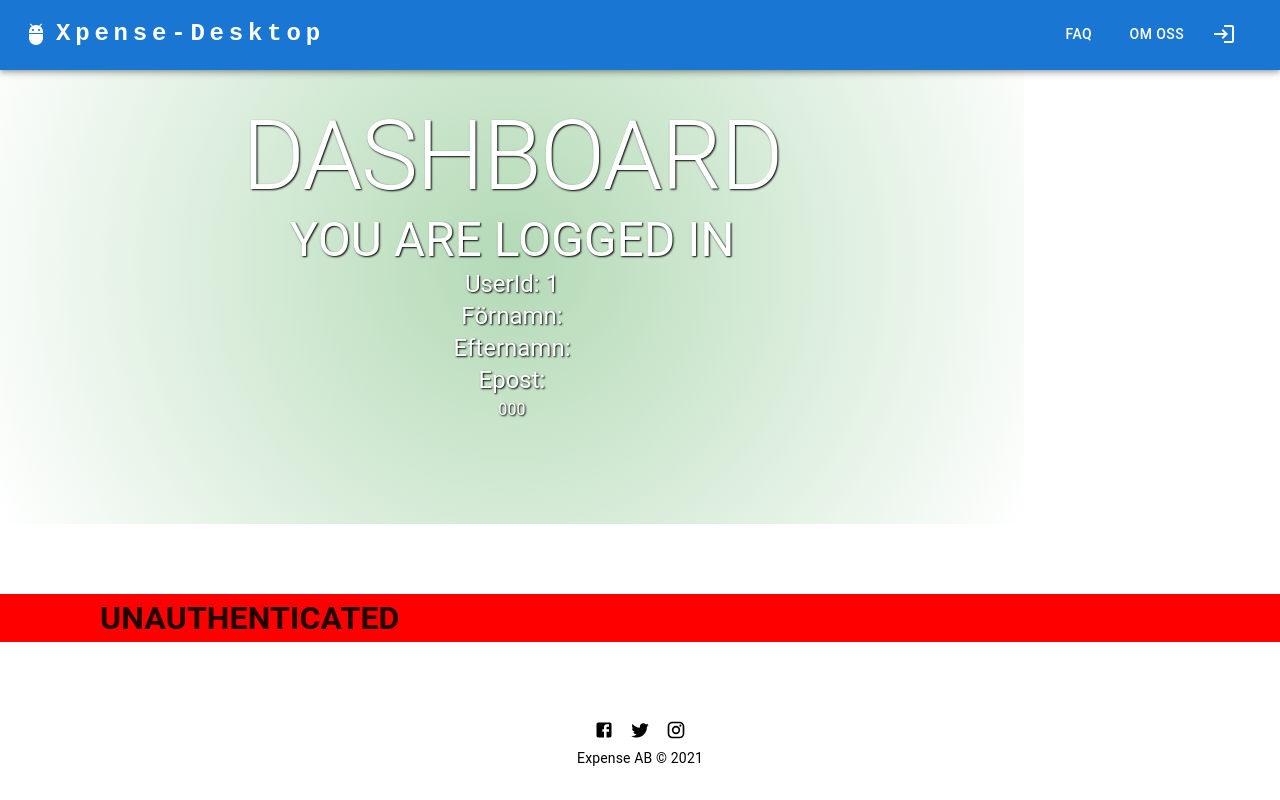
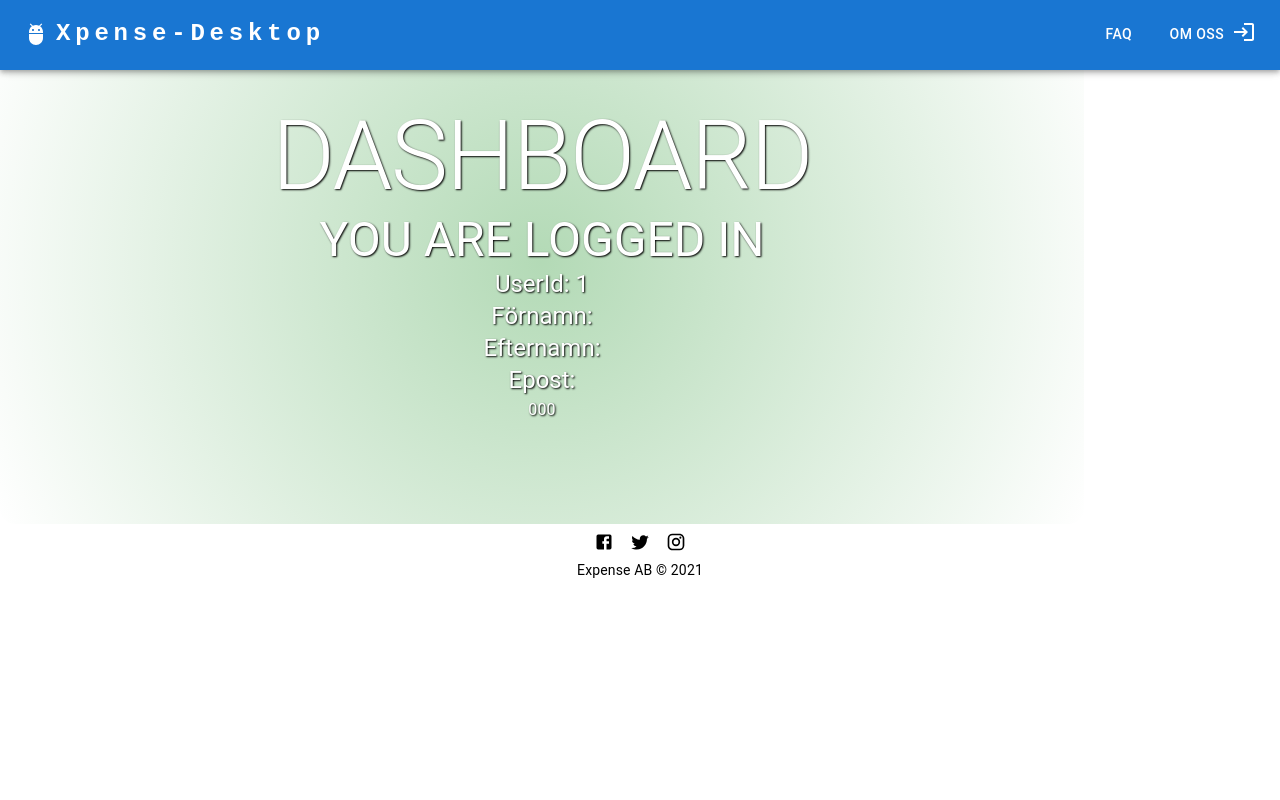
Before and after one commit to Fullstack-Roligheter/Frontend-ReactTS, a React (Create React App) app: page /dashboard in a window 1280 px wide. Built offline with nearby package versions, Linux system fonts and the light colour scheme; sample sign-in values are in the browser's storage.

Commit message:
mera DOM saker

```diff
--- a/src/features/dashboard/dashboard.tsx
+++ b/src/features/dashboard/dashboard.tsx
@@ -14,32 +14,17 @@ const styles = {
 
 function DashboardFeature() {
   const user = useContext(UserContext)
-  // const [loggedIn, setLoggedIn] = useState(false)
 
-  // let UserIsLoggedIn = sessionStorage.getItem('user')
-  // console.log('authenticatedLayout: ', UserIsLoggedIn)
-
+  const [userActive, setUserActive] = useState({
+    active: user,
+  })
+  console.log(user)
   let timeMilli = Date.now().toString().slice(-3)
 
-  // if (user.userId === null) {
-  //   return <Navigate to='/login' replace />
-  // } else {
-  //   setLoggedIn(true)
-  // }
-
-  // useEffect(() => {
-  //   if (user.userId === null) {
-  //     console.log('not logged in')
-  //     setLoggedIn(false)
-  //   } else {
-  //     setLoggedIn(true)
-  //     console.log('logged in')
-  //   }
-  // }, [])
-
-  // if (UserIsLoggedIn === null) {
-  //   return <Navigate to='/login' replace />
-  // }
+  if (userActive.active.loggedIn === false) {
+    console.log('user: ' + userActive)
+    return <Navigate to='/' replace />
+  }
 
   return (
     <Box
@@ -66,16 +51,16 @@ function DashboardFeature() {
         YOU ARE LOGGED IN
       </Typography>
       <Typography variant='h5' style={styles.text}>
-        UserId: {user.user.userId}
+        UserId: {userActive.active.user.userId}
       </Typography>
       <Typography variant='h5' style={styles.text}>
-        Förnamn: {user.user.firstName}
+        Förnamn: {userActive.active.user.firstName}
       </Typography>
       <Typography variant='h5' style={styles.text}>
-        Efternamn: {user.user.lastName}
+        Efternamn: {userActive.active.user.lastName}
       </Typography>
       <Typography variant='h5' style={styles.text}>
-        Epost: {user.user.email}
+        Epost: {userActive.active.user.email}
       </Typography>
       <Typography variant='subtitle1' style={styles.text}>
         {timeMilli}
--- a/src/shared/UserContext.tsx
+++ b/src/shared/UserContext.tsx
@@ -1,5 +1,9 @@
 import React from 'react'
-import { userType } from './Interfaces/userToken'
+
+let isLoggedIn = true
+if (!sessionStorage.getItem('userId')) {
+  isLoggedIn = false
+}
 
 export const user = {
   user: {
@@ -8,7 +12,7 @@ export const user = {
     firstName: sessionStorage.getItem('firstName') || '',
     lastName: sessionStorage.getItem('lastName') || '',
   },
-  loggedIn: 'false',
+  loggedIn: isLoggedIn,
   setLoggedIn: () => {},
 }
 
--- a/src/shared/layout/authenticatedLayout.tsx
+++ b/src/shared/layout/authenticatedLayout.tsx
@@ -6,6 +6,7 @@ import { useEffect, useState } from 'react'
 import AuthenticatedHeader from './header/authenticatedHeader'
 import { userType } from '../Interfaces/userToken'
 import Grid from '@mui/material/Grid'
+import { user } from '../UserContext'
 
 const AuthenticatedLayout = (props: any) => {
   const [smallWindow, setSmallWindowOpen] = useState(true)
@@ -57,20 +58,13 @@ const AuthenticatedLayout = (props: any) => {
   //   show: smallWindow,
   //   variant: drawervariant,
   // }
-
-  return (
-    <>
-      {/* <Box height='100vh'>
-        <AuthenticatedHeader {...newUserHeader} />
-        <Sidebar {...newUserSidebar} />
-        <Grid container={true} justifyContent='center' spacing={0} my={8}>
-          <Outlet />
-        </Grid>
-      </Box>
-      <Footer /> */}
-      <Outlet />
-      <Box>{props.children}</Box>
-    </>
-  )
+  if (user.user.email)
+    return (
+      <>
+        <Outlet />
+        {props.children}
+      </>
+    )
+  return <></>
 }
 export default AuthenticatedLayout
--- a/src/shared/layout/header/header.tsx
+++ b/src/shared/layout/header/header.tsx
@@ -1,3 +1,4 @@
+// @ts-nocheck
 import * as React from 'react'
 import { Avatar, Link, Tooltip } from '@mui/material'
 import AppBar from '@mui/material/AppBar'
@@ -16,6 +17,7 @@ import { useContext, useEffect, useState } from 'react'
 import { useNavigate } from 'react-router'
 import { userType } from '../../Interfaces/userToken'
 import { UserContext } from '../../UserContext'
+import LoginModal from '../../modals/LoginModal'
 
 const ResponsiveAppBar = () => {
   const user = useContext(UserContext)
@@ -25,20 +27,31 @@ const ResponsiveAppBar = () => {
   let userEmail = user.user.email
   var hash = CryptoJS.MD5(userEmail).toString()
 
-  const [loggedIn, setLoggedIn] = useState(false)
+  const [loggedIn, setLoggedIn] = useState(undefined)
   const [anchorElNav, setAnchorElNav] = React.useState<null | HTMLElement>(null)
   const [anchorElUser, setAnchorElUser] = React.useState<null | HTMLElement>(
     null
   )
 
+  const styles = {
+    logo: {
+      mr: 2,
+      display: { xs: 'none', md: 'flex' },
+      flexGrow: 1,
+      fontFamily: 'monospace',
+      fontWeight: 700,
+      letterSpacing: '.3rem',
+      color: 'inherit',
+      textDecoration: 'none',
+    },
+  }
+
   useEffect(() => {
-    if (user.user.email === '') {
-      setLoggedIn(false)
-    } else {
-      setLoggedIn(true)
+    if (userEmail) {
+      setLoggedIn(userEmail)
     }
-    console.log(user)
-  }, [loggedIn])
+    console.log('setLogged useEffect: ', loggedIn)
+  }, [loggedIn, user])
 
   let userMenu = [
     { title: 'Profile', route: '/profile' },
@@ -74,11 +87,28 @@ const ResponsiveAppBar = () => {
     }
   }
 
+  const handleLogoClick = (e: any) => {
+    if (userEmail) {
+      navigate('/dashboard')
+    } else {
+      navigate('/')
+    }
+  }
+
   const handleLogout = () => {
     sessionStorage.clear()
     alert('Du är nu Utloggad')
     navigate('/')
     window.location.reload()
+  }
+
+  const handleCallback = (prop: string) => {
+    console.log('Callback entered: ', prop)
+    setLoggedIn({
+      ...loggedIn,
+      value: prop,
+    })
+    console.log('new loggedIn state: ', loggedIn)
   }
 
   return (
@@ -145,6 +175,7 @@ const ResponsiveAppBar = () => {
             ))}
           </Menu>
           <Box
+            onClick={handleCloseNavMenu}
             sx={{
               flexGrow: 1,
               display: { xs: 'flex', md: 'none' },
@@ -155,18 +186,8 @@ const ResponsiveAppBar = () => {
             <Typography
               variant='h5'
               noWrap
-              component='a'
-              href='/'
-              sx={{
-                mr: 2,
-                display: { xs: 'flex', md: 'none' },
-                flexGrow: 1,
-                fontFamily: 'monospace',
-                fontWeight: 700,
-                letterSpacing: '.3rem',
-                color: 'inherit',
-                textDecoration: 'none',
-              }}
+              onClick={handleLogoClick}
+              style={styles.logo}
             >
               Xpense-Mobile
             </Typography>
@@ -199,18 +220,8 @@ const ResponsiveAppBar = () => {
             <Typography
               variant='h5'
               noWrap
-              component='a'
-              href='/'
-              sx={{
-                mr: 2,
-                display: { xs: 'none', md: 'flex' },
-                flexGrow: 1,
-                fontFamily: 'monospace',
-                fontWeight: 700,
-                letterSpacing: '.3rem',
-                color: 'inherit',
-                textDecoration: 'none',
-              }}
+              style={styles.logo}
+              onClick={handleLogoClick}
             >
               Xpense-Desktop
             </Typography>
@@ -288,15 +299,16 @@ const ResponsiveAppBar = () => {
                 </>
               ) : (
                 <>
-                  <IconButton
-                    href='/login'
+                  {/* <IconButton
                     sx={{
-                      p: '20px',
                       color: 'white',
+                      align: 'center',
+                      width: '100%',
                     }}
-                  >
-                    <LoginIcon />
-                  </IconButton>
+                  > */}
+                  <LoginModal callBack={handleCallback} />
+                  {/* <LoginIcon />
+                  </IconButton> */}
                 </>
               )}
             </Box>
--- a/src/shared/layout/layout.tsx
+++ b/src/shared/layout/layout.tsx
@@ -9,6 +9,7 @@ import Footer from './footer/footer'
 import Header from './header/header'
 import Sidebar from './sidebar/sidebar'
 import AuthenticatedHeader from './header/authenticatedHeader'
+import { Outlet } from 'react-router-dom'
 
 const styles = {
   paperContainer: {
@@ -33,19 +34,11 @@ const Layout = (props: any) => {
       <AuthenticatedLayout>
         <Sidebar />
         {props.children}
+        <Outlet />
       </AuthenticatedLayout>
       <UnauthenticatedLayout>
-        <Box
-          style={{
-            padding: '0px 100px',
-            margin: '70px 0',
-            background: 'red',
-          }}
-        >
-          <div className='site-layout-content'>
-            <h1>UNAUTHENTICATED</h1>
-          </div>
-        </Box>
+        {props.children}
+        <Outlet />
       </UnauthenticatedLayout>
       <Footer />
     </Box>
--- a/src/shared/layout/unauthenticatedLayout.tsx
+++ b/src/shared/layout/unauthenticatedLayout.tsx
@@ -2,20 +2,20 @@ import { Outlet } from 'react-router-dom'
 import Footer from './footer/footer'
 import Header from './header/header'
 import { Box } from '@mui/material'
+import { useContext } from 'react'
+import { UserContext } from '../UserContext'
 
 const UnauthenticatedLayout = (props: any) => {
-  return (
-    <>
-      {/* <Box height='100vh'>
-        <Header />
-        <Box>{props.children}</Box>
+  const user = useContext(UserContext)
+
+  if (!user.user.email) {
+    return (
+      <>
         <Outlet />
-      </Box>
-      <Footer /> */}
-
-      <Outlet />
-      <Box>{props.children}</Box>
-    </>
-  )
+        {props.children}
+      </>
+    )
+  }
+  return <></>
 }
 export default UnauthenticatedLayout
--- /dev/null
+++ b/src/shared/modals/LoginModal.tsx
@@ -0,0 +1,261 @@
+// @ts-nocheck
+import * as React from 'react'
+import Box from '@mui/material/Box'
+import Button from '@mui/material/Button'
+import Typography from '@mui/material/Typography'
+import Modal from '@mui/material/Modal'
+import IconButton from '@mui/material/IconButton'
+import LoginIcon from '@mui/icons-material/Login'
+import { Visibility, VisibilityOff } from '@mui/icons-material'
+import { Grid, TextField, InputAdornment } from '@mui/material'
+import formData from 'form-data'
+import { DisabledSubmitButton, SubmitButton } from '../buttons/button-default'
+import { useContext, useState } from 'react'
+import { UserContext } from '../UserContext'
+import { Login } from '../fetch/user'
+import { useNavigate } from 'react-router-dom'
+
+export default function LoginModal(props) {
+  const user = useContext(UserContext)
+  const navigate = useNavigate()
+
+  const [open, setOpen] = useState(false)
+  const [showPassword, setShowPassword] = useState(false)
+  const [buttontext, setButtonText] = useState('Logga in')
+  const [message, setmessage] = useState('')
+  const [messageState, setmessageState] = useState(false)
+  const [loadingState, setloadingState] = useState(false)
+  const [loggedIn, setloggedIn] = useState(false)
+
+  const [formData, setFormData] = useState({
+    eMail: '',
+    password: '',
+  })
+
+  const styles = {
+    box: {
+      position: 'absolute' as 'absolute',
+      top: '50%',
+      left: '50%',
+      transform: 'translate(-50%, -50%)',
+      outline: 'none',
+    },
+    color: {
+      background: 'rgba(65, 162, 72, 1)',
+      width: 'fit-content',
+      padding: '30px',
+      borderRadius: '15px',
+    },
+    textfield: {
+      backgroundColor: 'white',
+      width: '100%',
+      borderRadius: '5px',
+    },
+  }
+
+  const handleClickShowPassword = () => setShowPassword(!showPassword)
+  const handleMouseDownPassword = () => setShowPassword(!showPassword)
+
+  const handleOpen = () => setOpen(true)
+  const handleClose = () => setOpen(false)
+
+  const checkForm = () => {
+    if (formData.eMail === '' || formData.password === '') {
+      return false
+    } else {
+      return true
+    }
+  }
+
+  const handleChange = (e: any) => {
+    const { name, value } = e.target
+    setFormData({
+      ...formData,
+      [name]: value,
+    })
+  }
+
+  //   const Success = (e) => {
+  //     const { value } = e
+  //     setLoggedIn({
+  //       ...loggedIn,
+  //       value,
+  //     })
+  //     console.log(loggedIn)
+  //   }
+
+  const handleSubmit = (e: any) => {
+    e.preventDefault()
+    setloadingState(true)
+    Login(formData)
+      .then((response) => {
+        sessionStorage.setItem('userId', `${response.userId}`)
+        sessionStorage.setItem('email', `${response.email}`)
+        sessionStorage.setItem('firstName', `${response.firstName}`)
+        sessionStorage.setItem('lastName', `${response.lastName}`)
+
+        navigate(`/dashboard`)
+        handleClose()
+        props.callBack(response.email)
+      })
+      .catch((error) => {
+        setTimeout(() => {
+          setloadingState(false)
+          setmessage('Kunde inte logga in.')
+          setmessageState(true)
+          setTimeout(() => {
+            setmessageState(false)
+          }, 3000)
+        }, 5000)
+      })
+  }
+
+  return (
+    <>
+      <LoginIcon onClick={handleOpen} />
+      <Modal
+        open={open}
+        onClose={handleClose}
+        aria-labelledby='modal-modal-title'
+        aria-describedby='modal-modal-description'
+      >
+        <Box sx={styles.box}>
+          <Grid
+            container
+            spacing={1}
+            direction='column'
+            alignItems='center'
+            justifyContent='center'
+          >
+            <Grid style={styles.color} item xs={3} alignItems='center'>
+              <Grid>
+                <Typography
+                  variant='h3'
+                  align='center'
+                  color='white'
+                  sx={{ textShadow: '1px 1px 2px black' }}
+                >
+                  Logga in
+                </Typography>
+                <Box sx={{ marginBottom: '15px' }}>
+                  <Typography
+                    variant='h6'
+                    align='center'
+                    color='white'
+                    component='a'
+                    href='/register'
+                    sx={{
+                      textDecoration: 'none',
+                      textShadow: '1px 1px 2px black',
+                    }}
+                  >
+                    Har du inte ett konto? Klicka på mig!
+                  </Typography>
+                </Box>
+              </Grid>
+              <Grid item>
+                <form onSubmit={handleSubmit}>
+                  <TextField
+                    label='E-Mail'
+                    variant='outlined'
+                    type='text'
+                    name='eMail'
+                    required={true}
+                    value={formData.eMail}
+                    onChange={handleChange}
+                    style={styles.textfield}
+                  />
+                  <br />
+                  <br />
+                  <TextField
+                    label='Password'
+                    variant='outlined'
+                    name='password'
+                    onChange={handleChange}
+                    value={formData.password}
+                    required={true}
+                    style={styles.textfield}
+                    type={showPassword ? 'text' : 'password'}
+                    InputProps={{
+                      endAdornment: (
+                        <InputAdornment position='end'>
+                          <IconButton
+                            aria-label='toggle password visibility'
+                            onClick={handleClickShowPassword}
+                            onMouseDown={handleMouseDownPassword}
+                          >
+                            {showPassword ? <Visibility /> : <VisibilityOff />}
+                          </IconButton>
+                        </InputAdornment>
+                      ),
+                    }}
+                  />
+                  <br />
+                  {(() => {
+                    if (messageState) {
+                      return (
+                        <Box>
+                          <br />
+                          <Typography>{message}</Typography>
+                          <br />
+                        </Box>
+                      )
+                    }
+                  })()}
+                  <br />
+                  <Grid container justifyContent='center'>
+                    {(() => {
+                      if (!checkForm()) {
+                        return <DisabledSubmitButton buttontext={buttontext} />
+                      } else {
+                        return (
+                          <SubmitButton
+                            isLoading={loadingState}
+                            buttontext={buttontext}
+                          />
+                        )
+                      }
+                    })()}
+                  </Grid>
+                </form>
+              </Grid>
+            </Grid>
+          </Grid>
+        </Box>
+      </Modal>
+      {/* <Modal
+        open={open}
+        onClose={handleClose}
+        aria-labelledby='modal-modal-title'
+        aria-describedby='modal-modal-description'
+      >
+        <Box sx={style}>
+          <Typography id='modal-modal-title' variant='h6' component='h2'>
+            Text in a modal
+          </Typography>
+          <Typography id='modal-modal-description' sx={{ mt: 2 }}>
+            Duis mollis, est non commodo luctus, nisi erat porttitor ligula.
+          </Typography>
+        </Box>
+      </Modal> */}
+    </>
+  )
+}
+
+{
+  /* <Modal
+open={open}
+onClose={handleClose}
+aria-labelledby='modal-modal-title'
+aria-describedby='modal-modal-description'
+>
+<Box sx={style}>
+  <Typography id='modal-modal-title' variant='h6' component='h2'>
+    Text in a modal
+  </Typography>
+  <Typography id='modal-modal-description' sx={{ mt: 2 }}>
+    Duis mollis, est non commodo luctus, nisi erat porttitor ligula.
+  </Typography>
+</Box>
+</Modal> */
+}
```
